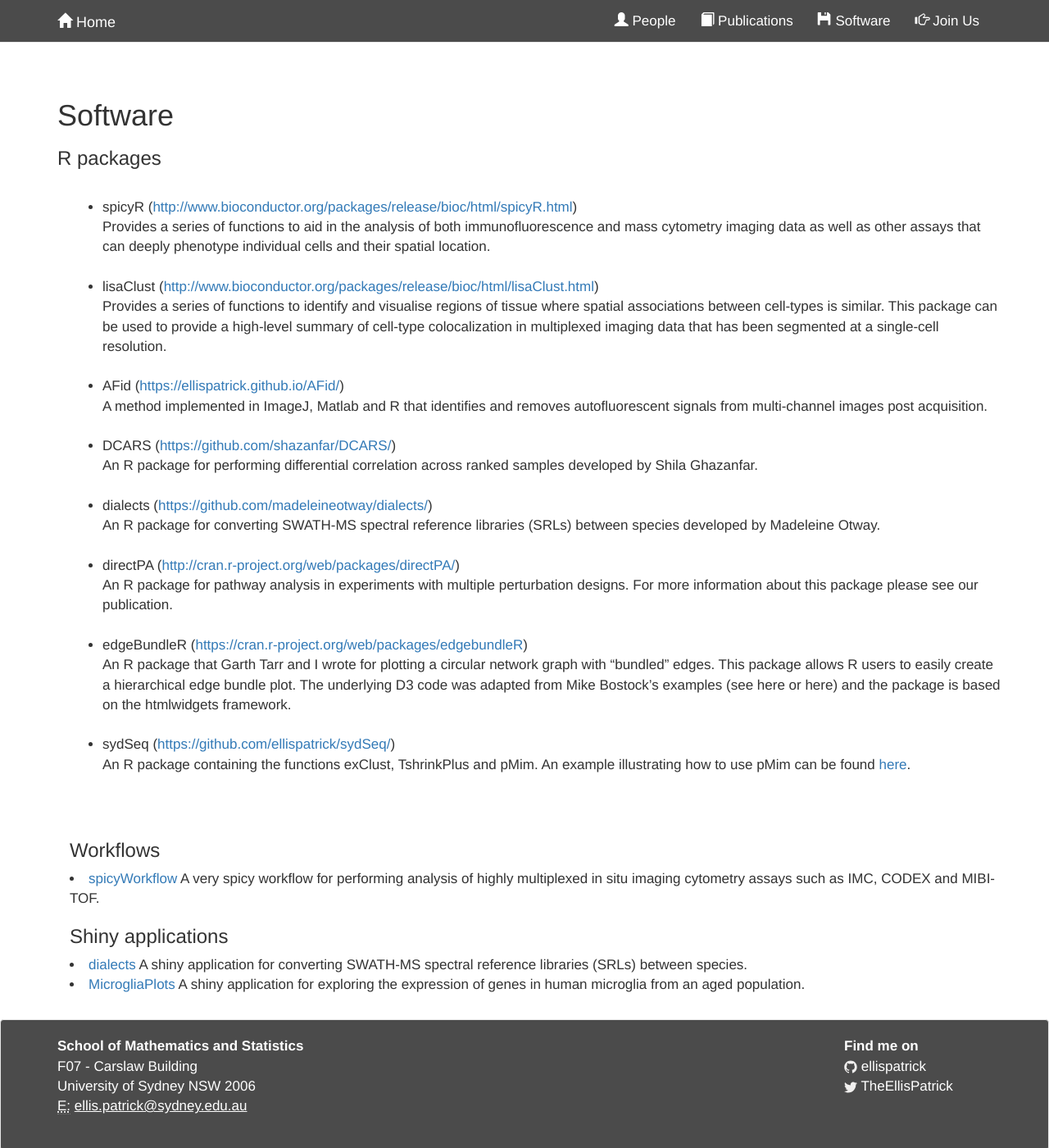
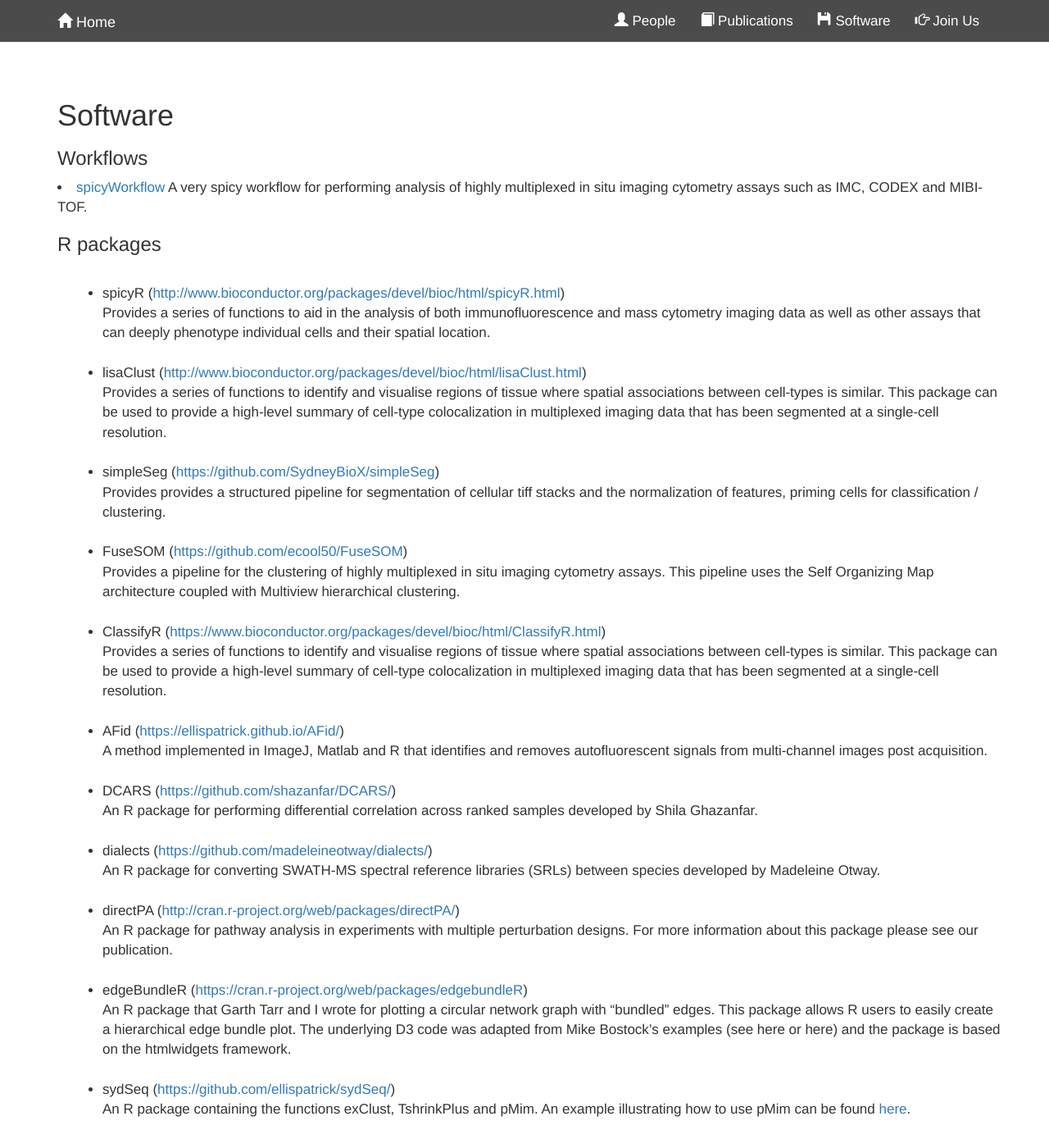
Before and after one commit to ellispatrick/ellispatrick.github.io, a Jekyll site: the page built from software.html, in a window 1280 px wide and 1400 px high. Shown: the whole window at 82% size. Built offline with Jekyll 4.4.1, drawn with Linux system fonts in a browser that asks for light colours; nearby versions of some CDN libraries; a style sheet for code colours, icons or effects is not loaded.

Commit message:
Update software.html

```diff
--- a/software.html
+++ b/software.html
@@ -5,17 +5,31 @@
 <div class="container">
      <h1>Software</h1>
 
+<h3>Workflows</h3>
+<li> <a href="https://github.com/SydneyBioX/spicyWorkflow" target="_blank">spicyWorkflow</a>
+A very spicy workflow for performing analysis of highly multiplexed in situ imaging cytometry assays such as IMC, CODEX and MIBI-TOF.
+
 	 <h3>R packages</h3>
 
 	 <div class="container">
 	   <br>
 		<ul>
 
-		<li>spicyR (<a href="http://www.bioconductor.org/packages/release/bioc/html/spicyR.html" target="_blank">http://www.bioconductor.org/packages/release/bioc/html/spicyR.html</a>)<br>
+		<li>spicyR (<a href="http://www.bioconductor.org/packages/devel/bioc/html/spicyR.html" target="_blank">http://www.bioconductor.org/packages/devel/bioc/html/spicyR.html</a>)<br>
 Provides a series of functions to aid in the analysis of both immunofluorescence and mass cytometry imaging data as well as other assays that can deeply phenotype individual cells and their spatial location.</li><br>
 
-		<li>lisaClust (<a href="http://www.bioconductor.org/packages/release/bioc/html/lisaClust.html" target="_blank">http://www.bioconductor.org/packages/release/bioc/html/lisaClust.html</a>)<br>
+		<li>lisaClust (<a href="http://www.bioconductor.org/packages/devel/bioc/html/lisaClust.html" target="_blank">http://www.bioconductor.org/packages/devel/bioc/html/lisaClust.html</a>)<br>
 Provides a series of functions to identify and visualise regions of tissue where spatial associations between cell-types is similar. This package can be used to provide a high-level summary of cell-type colocalization in multiplexed imaging data that has been segmented at a single-cell resolution.</li><br>
+
+		<li>simpleSeg (<a href="https://github.com/SydneyBioX/simpleSeg" target="_blank">https://github.com/SydneyBioX/simpleSeg</a>)<br>
+Provides provides a structured pipeline for segmentation of cellular tiff stacks and the normalization of features, priming cells for classification / clustering.</li><br>
+
+		<li>FuseSOM (<a href="https://github.com/ecool50/FuseSOM" target="_blank">https://github.com/ecool50/FuseSOM</a>)<br>
+Provides a pipeline for the clustering of highly multiplexed in situ imaging cytometry assays. This pipeline uses the Self Organizing Map architecture coupled with Multiview hierarchical clustering.</li><br>
+
+		<li>ClassifyR (<a href="https://www.bioconductor.org/packages/devel/bioc/html/ClassifyR.html" target="_blank">https://www.bioconductor.org/packages/devel/bioc/html/ClassifyR.html</a>)<br>
+Provides a series of functions to identify and visualise regions of tissue where spatial associations between cell-types is similar. This package can be used to provide a high-level summary of cell-type colocalization in multiplexed imaging data that has been segmented at a single-cell resolution.</li><br>
+
 
 		<li>AFid (<a href="https://ellispatrick.github.io/AFid" target="_blank">https://ellispatrick.github.io/AFid/</a>)<br>
 A method implemented in ImageJ, Matlab and R that identifies and removes autofluorescent signals from multi-channel images post acquisition.</li>
```
Also changed, not shown: other parts of software.html (+1 -3 lines).
